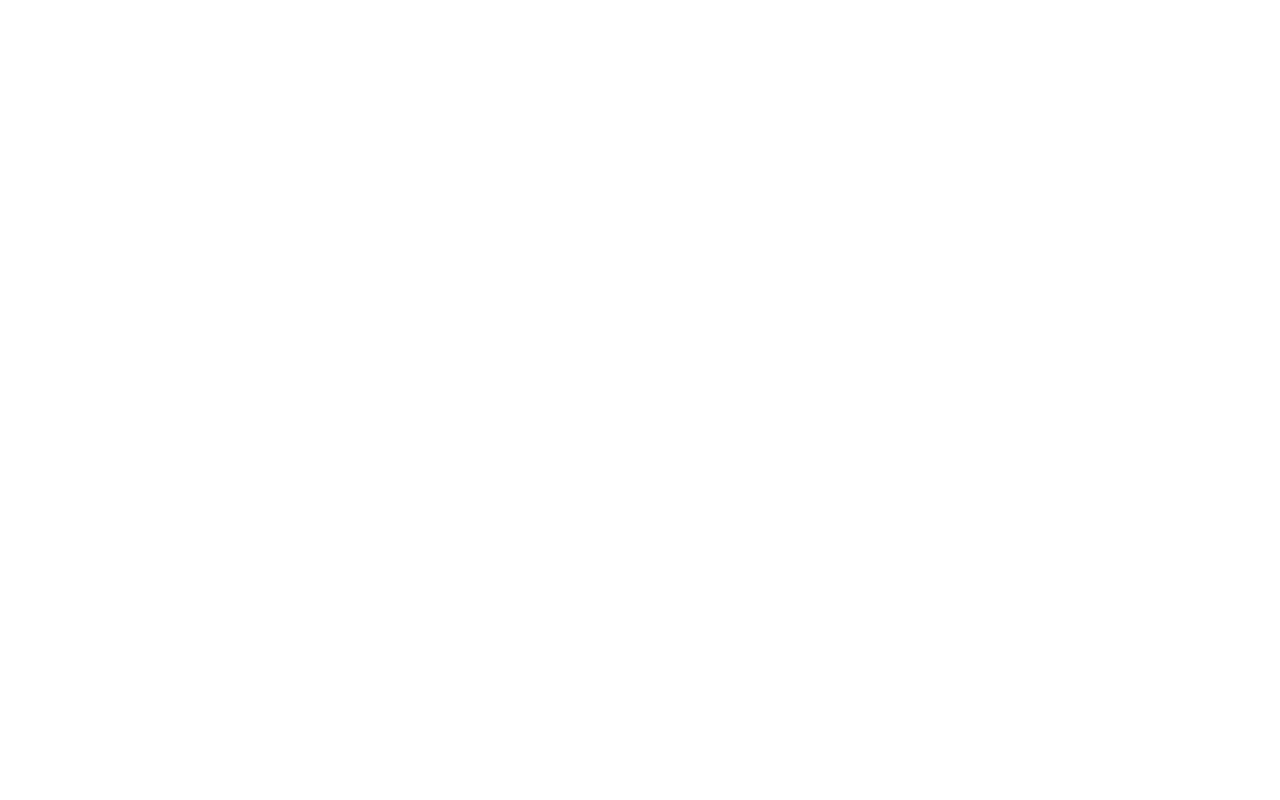
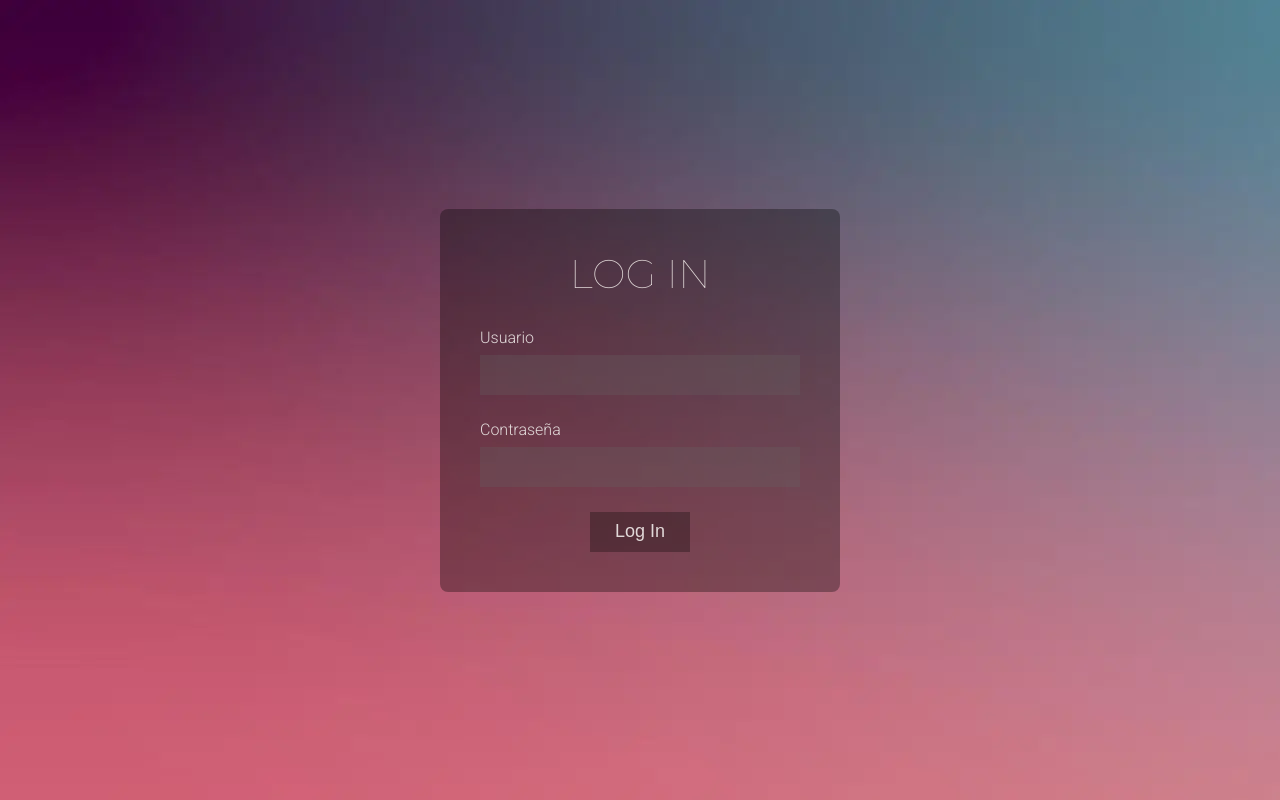
Before and after one commit to DeniseCardozo/TeburuPortal, a plain HTML site: page index.html in a window 1280 px wide. Drawn offline with Linux system fonts and the light colour scheme.

Commit message:
refactor(index.html - styles.css): add login form and styles

```diff
--- a/css/styles.css
+++ b/css/styles.css
@@ -0,0 +1,71 @@
+* {
+    box-sizing: border-box;
+    color: rgb(225, 216, 216);
+}
+
+body {
+    margin: 0;
+    background: url(/image/fondo.webp);
+    width: 100%;
+    height: 100vh;
+}
+
+.container_LogIn {
+    width: 400px;
+    /* height: 400px; */
+    padding: 40px;
+    background-color:  rgba(0, 0, 0, 0.327);
+    /* backdrop-filter: blur(5px); */
+    /* border: solid 0.5px rgba(0, 0, 0, 0.5);  */
+    border-radius: 8px;
+}
+
+body, .container_LogIn, .form_LogIn {
+    display: flex;
+    flex-direction: column;
+    align-items: center;
+    justify-content: center;
+}
+
+.titulo_LogIn{
+    margin: 0 0 30px 0;
+    font-family: 'Montserrat', sans-serif;
+    font-weight: 100;
+    font-size: 40px;
+}
+
+.form_LogIn {
+    width: 100%;
+}
+
+
+.label_LogIn, .input_LogIn {
+    display: block;
+    width: 100%;
+    font-family: 'Roboto', sans-serif;
+}
+
+.input_LogIn, .button_LogIn {
+    height: 40px;
+    border: none;
+    font-size: 18px;
+}
+
+.input_LogIn {
+    background-color:  rgba(101, 98, 98, 0.29);
+    padding-left: 20px;
+    color: rgb(208, 196, 181);
+    margin: 8px 0 25px 0;
+}
+
+.button_LogIn {
+    width: 100px;
+    background-color:  rgba(0, 0, 0, 0.29);
+}
+
+.button_LogIn:hover {
+    background-color:  rgba(255, 255, 255, 0.29);
+    color: rgb(40, 39, 39);
+    transform:rotate(5deg);
+    cursor: pointer;
+}
--- a/index.html
+++ b/index.html
@@ -2,11 +2,21 @@
 <html lang="en">
 <head>
     <meta charset="UTF-8">
-    <meta http-equiv="X-UA-Compatible" content="IE=edge">
     <meta name="viewport" content="width=device-width, initial-scale=1.0">
-    <title>TeburuUpload</title>
+    <link rel="preconnect" href="https://fonts.googleapis.com">
+    <link rel="preconnect" href="https://fonts.gstatic.com" crossorigin>
+    <link href="https://fonts.googleapis.com/css2?family=Montserrat:wght@100&family=Roboto:wght@300;700&display=swap" rel="stylesheet">
+    <link rel="stylesheet" href="/css/styles.css">
+    <title>Teburu Portal</title>
 </head>
 <body>
-
+    <div class="container_LogIn">
+        <h2 class="titulo_LogIn">LOG IN</h2>
+        <form class="form_LogIn">
+            <label class="label_LogIn">Usuario<input class="input_LogIn" type="text"></label>
+            <label class="label_LogIn">Contraseña<input class="input_LogIn" type="password"></label>
+            <button class="button_LogIn">Log In</button>
+        </form>
+    </div>
 </body>
 </html>
```
Also changed, not shown: image/fondo.jpg (added), image/fondo.webp (added).
